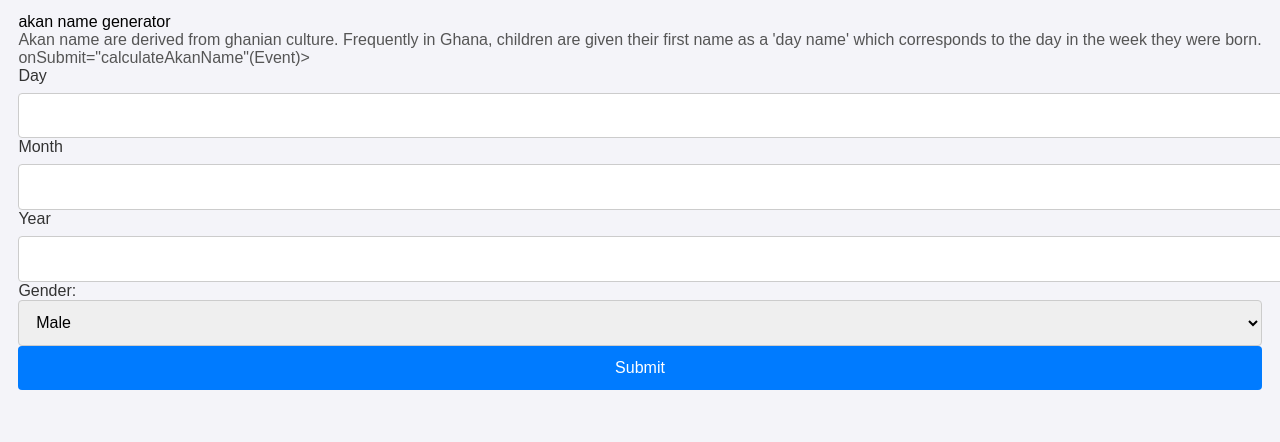
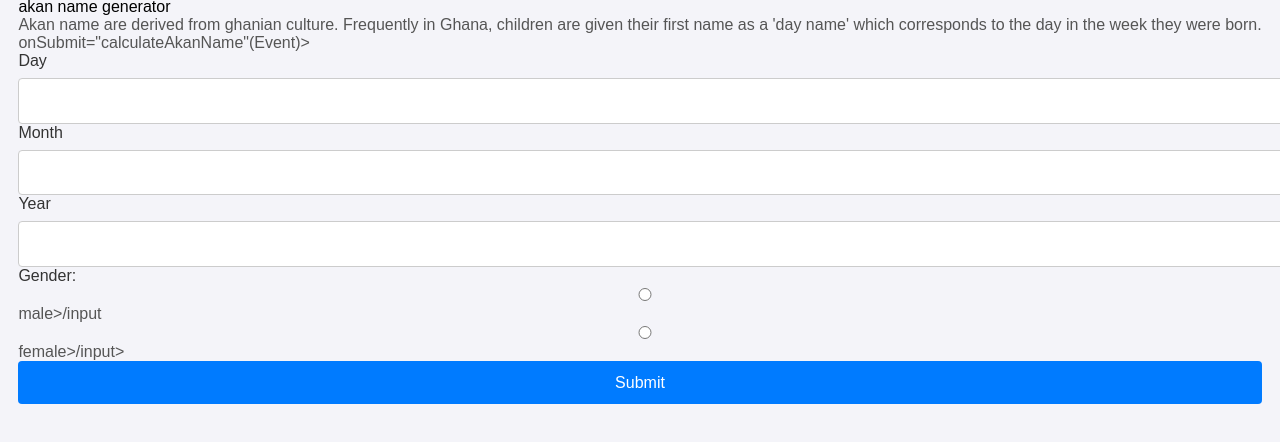
Before and after one commit to PrincessOkaroni/Akan-Name-Generator, a plain HTML site: page index.html in a window 1280 px wide. Shown: the part 220-662 px from the top of the page. Drawn offline with Linux system fonts and the light colour scheme.

Commit message:
added information to class radio-group

```diff
--- a/index.html
+++ b/index.html
@@ -35,11 +35,9 @@
 
        <div class="radio-group">
          <label for="gender">Gender:</label>
-        <select id="gender" name="gender" required>
-            <option value="male">Male</option>
-            <option value="female">Female</option>
-        </select>
 
+         <input type="radio" name="Male">male>/input <required>
+         <input type="radio" name="Female">female>/input>
          <button type="submit">Submit</button>
     </form>
     <p id="result"></p>
```
